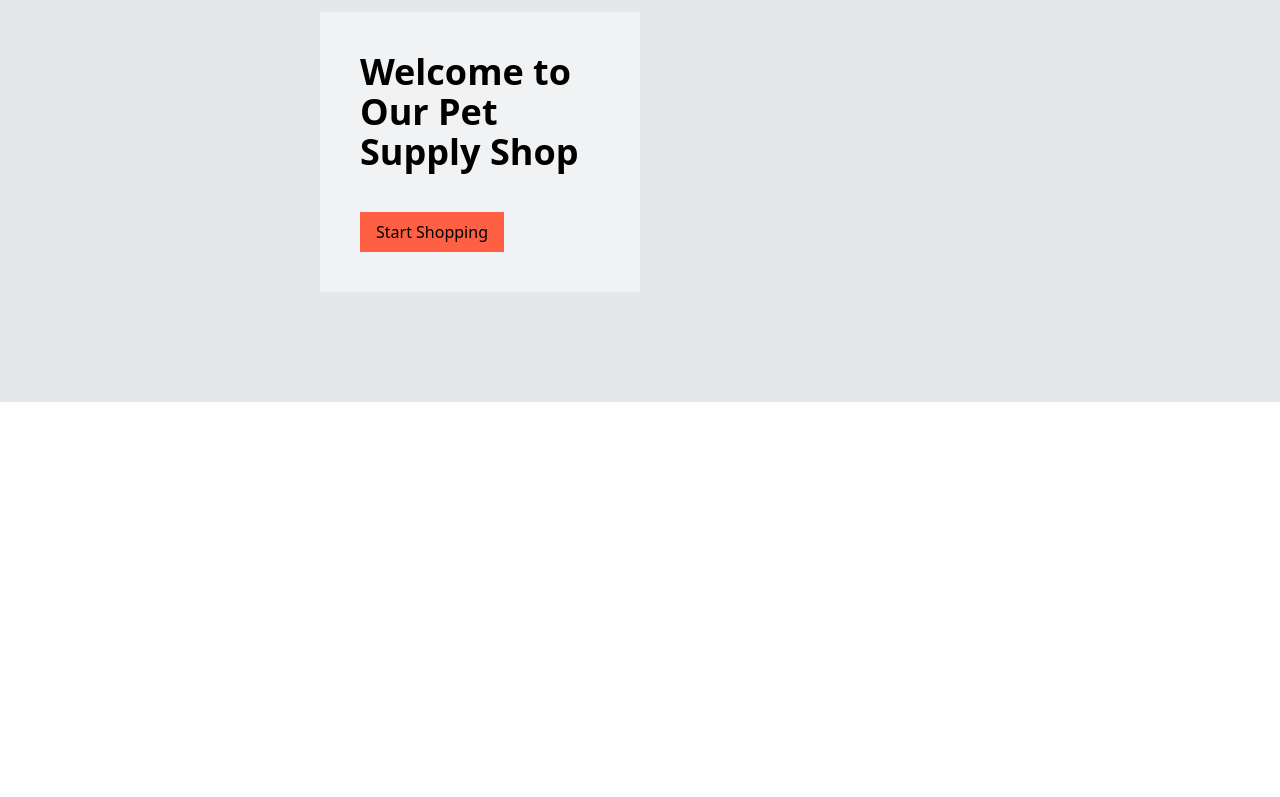
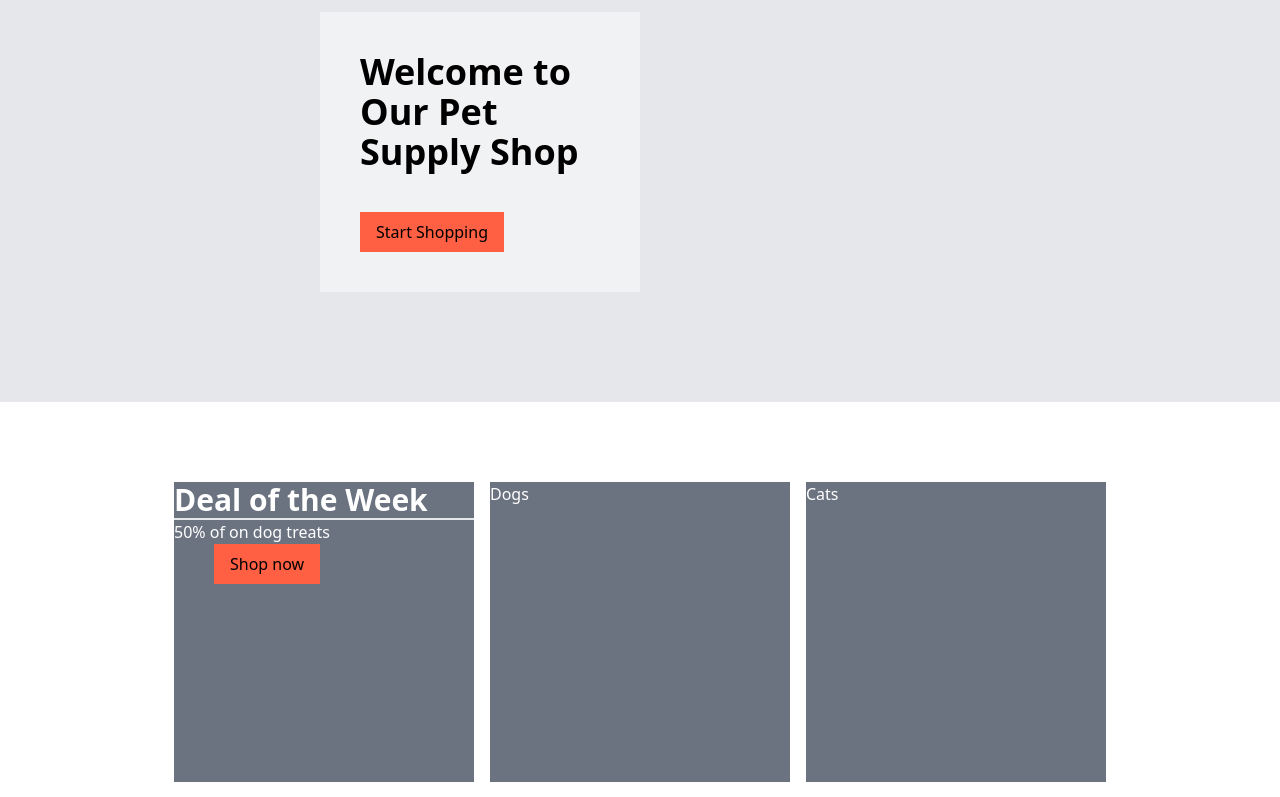
Before and after one commit to MartinPettersen/vue-pet-shop-practice, a Vue app: page / in a window 1280 px wide. Shown: the part 300-1097 px from the top of the page. Before the commit the page ends 800 px from the top, so only its background shows below. Built offline with nearby package versions, Linux system fonts and the light colour scheme; the HTML template or start-up script is replaced by a standard one.

Commit message:
add homegrid

```diff
--- /dev/null
+++ b/src/components/Home/HomeGrid.vue
@@ -0,0 +1,24 @@
+<script lang="ts" setup></script>
+
+<template>
+  <div class="flex flex-col items-center justify-center text-white">
+    <div class="flex space-x-4 w-[80%] mt-20 items-center justify-center">
+      <div class="w-[300px] h-[300px] bg-gray-500">
+        <h1 class="border-b-2 text-3xl font-bold">Deal of the Week</h1>
+        <p>50% of on dog treats</p>
+        <button class="bg-[#FF5F42] ml-10 mb-10 px-4 py-2 text-black">Shop now</button>
+      </div>
+      <div class="w-[300px] h-[300px] bg-gray-500">Dogs</div>
+      <div class="w-[300px] h-[300px] bg-gray-500">Cats</div>
+    </div>
+    <div class="flex space-x-4 w-[80%] mt-20 items-center justify-center">
+      <div class="w-[300px] h-[300px] bg-gray-500">Birds</div>
+      <div class="w-[600px] h-[300px] bg-gray-500">Fish</div>
+    </div>
+
+    <div class="flex space-x-4 w-[80%] mt-20 items-center justify-center">
+      <div class="w-[600px] h-[300px] bg-gray-500">Small Animals</div>
+      <div class="w-[300px] h-[300px] bg-gray-500">Reptiles</div>
+    </div>
+  </div>
+</template>
--- /dev/null
+++ b/src/components/Home/HomePage.vue
@@ -0,0 +1,13 @@
+<script lang="ts" setup>
+import HomeBanner from './HomeBanner.vue';
+import HomeGrid from './HomeGrid.vue';
+</script>
+
+<template>
+
+  <div>
+
+    <HomeBanner />
+    <HomeGrid />
+  </div>
+</template>
--- a/src/components/HomePage.vue
+++ /dev/null
@@ -1,11 +0,0 @@
-<script lang="ts" setup>
-import HomeBanner from './Home/HomeBanner.vue';
-</script>
-
-<template>
-
-  <div>
-
-    <HomeBanner />
-  </div>
-</template>
--- a/src/views/HomeView.vue
+++ b/src/views/HomeView.vue
@@ -1,5 +1,5 @@
 <script setup lang="ts">
-import HomePage from '@/components/HomePage.vue';
+import HomePage from '@/components/Home/HomePage.vue';
 
 </script>
 
```
